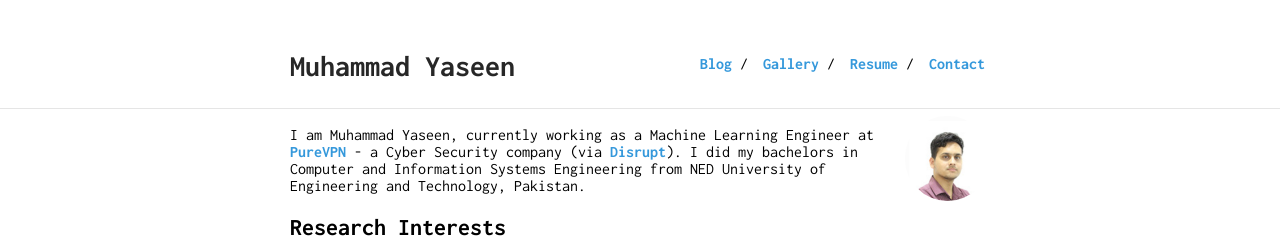
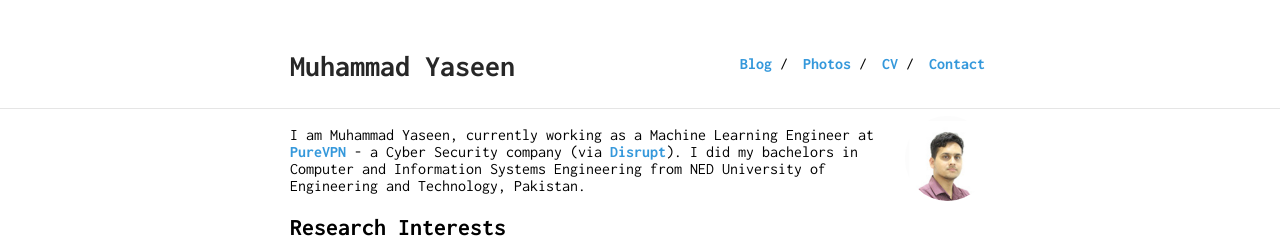
Before and after one commit to muhammadyaseen/muhammadyaseen.github.io, a Jekyll site: the page built from index.md, in a window 1280 px wide and 900 px high. Shown: the top 248 px of the window. Built offline with Jekyll 4.4.1, drawn with Linux system fonts in a browser that asks for light colours.

Commit message:
Update CV

```diff
--- a/_data/nav.yml
+++ b/_data/nav.yml
@@ -1,10 +1,10 @@
 - name: "Contact"
   link: "#contact"
 
-- name: "Resume"
-  link: "CV-Europass-20171201-Yaseen-EN.pdf"
+- name: "CV"
+  link: "Muhammad_Yaseen_CV.pdf"
 
-- name: "Gallery"
+- name: "Photos"
   link: "gallery"
 
 - name: "Blog"
```
Also changed, not shown: 2 other files.
